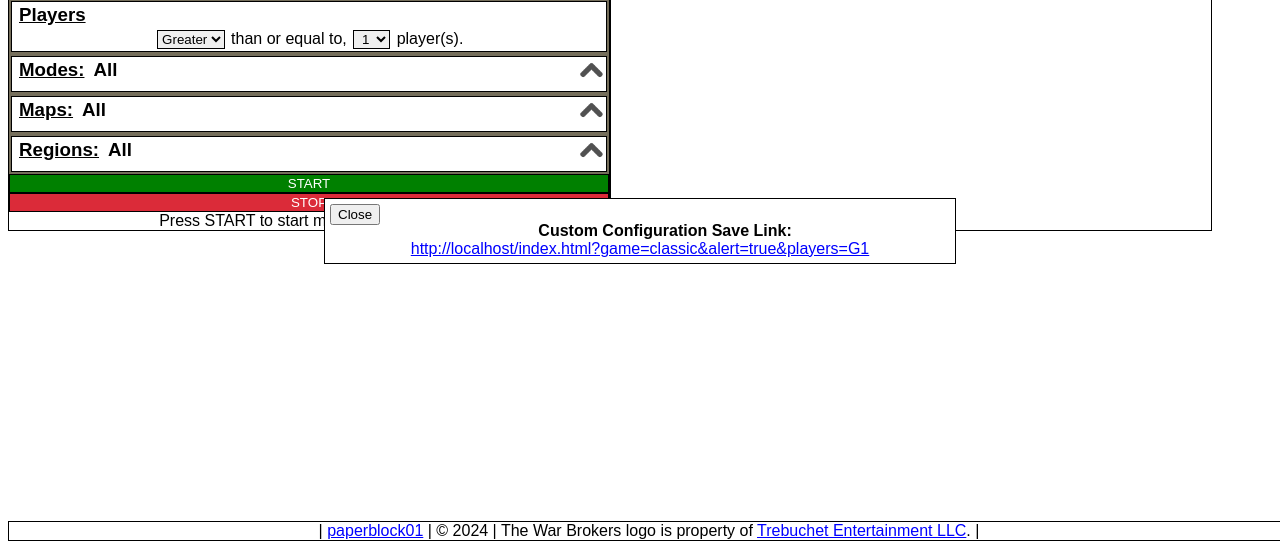
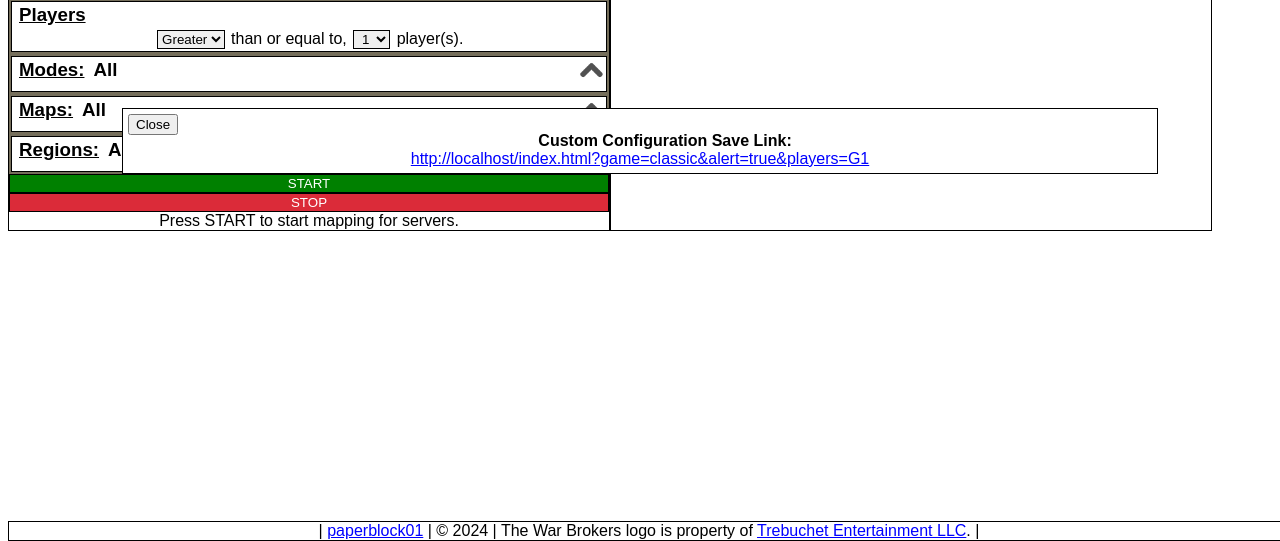
Before and after one commit to paperblock01/War-Brokers-Mapper-for-Browser, a plain HTML site: page index.html in a window 1280 px wide. Both pictures are taken after a click on the button "Save Configuration". Shown: the part 259-800 px from the top of the page. Drawn offline with Linux system fonts and the light colour scheme.

Commit message:
Add files via upload

```diff
--- a/style.css
+++ b/style.css
@@ -152,14 +152,14 @@ button:hover {
 }
 #popup {
     display: none;
-    position: relative;
+    position: absolute ;
     top: 50%;
     left: 50%;
     margin-right: 50%;
     transform: translate(-50%, -50%);
     border: 1px solid black;
     background-color: white;
-    max-width: 1000px;
+    width: 80%;
     padding: 5px;
     text-overflow: ellipsis;
     overflow: hidden;
```
